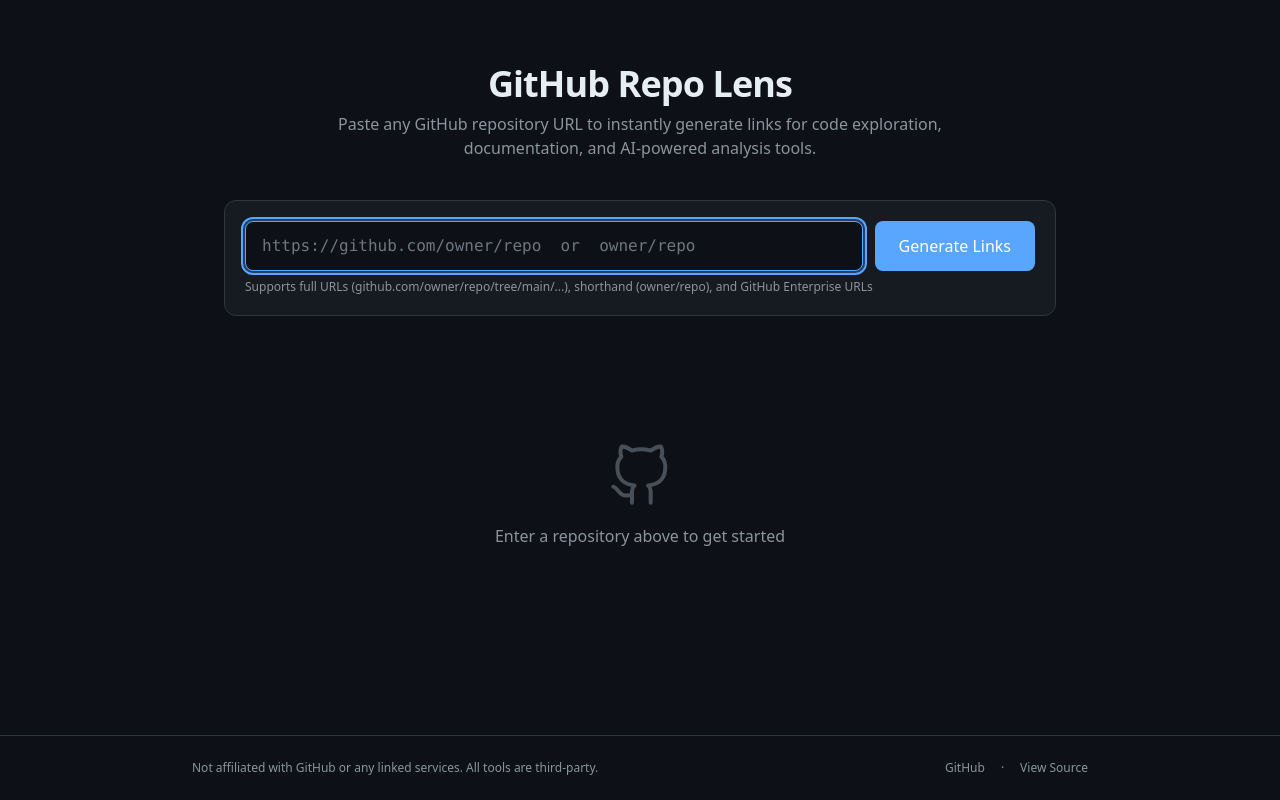
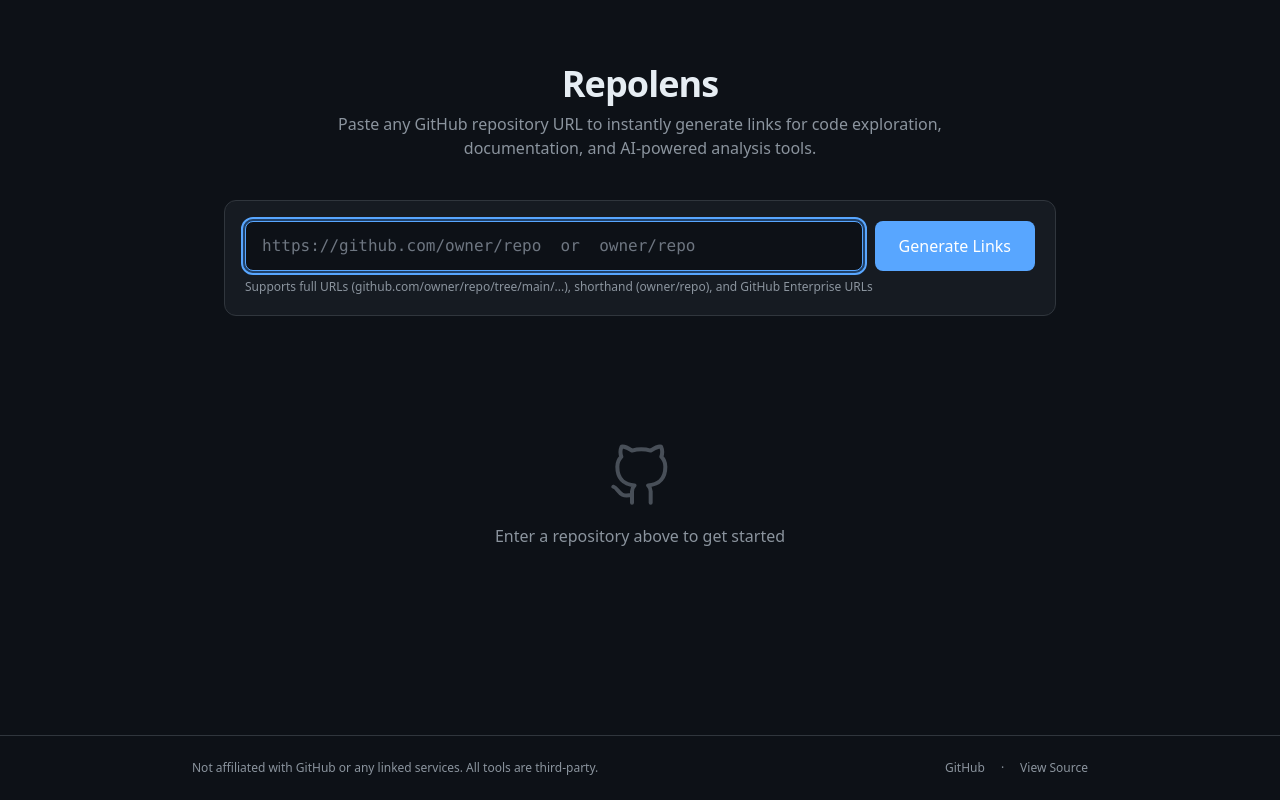
Before and after one commit to ssahilkhan/Git_ShortCut_Builder, a plain HTML site: page index.html in a window 1280 px wide. Drawn offline with nearby package versions, Linux system fonts and the light colour scheme.

Commit message:
Rename to Repolens - simpler, memorable name

```diff
--- a/index.html
+++ b/index.html
@@ -3,8 +3,8 @@
 <head>
   <meta charset="UTF-8">
   <meta name="viewport" content="width=device-width, initial-scale=1.0">
-  <meta name="description" content="GitHub Repo Lens — Instant links to code exploration tools for any GitHub repository">
-  <title>GitHub Repo Lens</title>
+  <meta name="description" content="Repolens — Instant links to code exploration tools for any GitHub repository">
+  <title>Repolens</title>
   <script src="https://cdn.tailwindcss.com"></script>
   <script>
     tailwind.config = {
@@ -106,7 +106,7 @@
   <main class="flex-1 w-full max-w-4xl mx-auto px-4 sm:px-6 lg:px-8 py-12 sm:py-16">
     <!-- Header -->
     <header class="mb-10 text-center">
-      <h1 class="text-3xl sm:text-4xl font-semibold tracking-tight text-fg mb-2">GitHub Repo Lens</h1>
+      <h1 class="text-3xl sm:text-4xl font-semibold tracking-tight text-fg mb-2">Repolens</h1>
       <p class="text-fgMuted text-base max-w-2xl mx-auto">Paste any GitHub repository URL to instantly generate links for code exploration, documentation, and AI-powered analysis tools.</p>
     </header>
 
```
